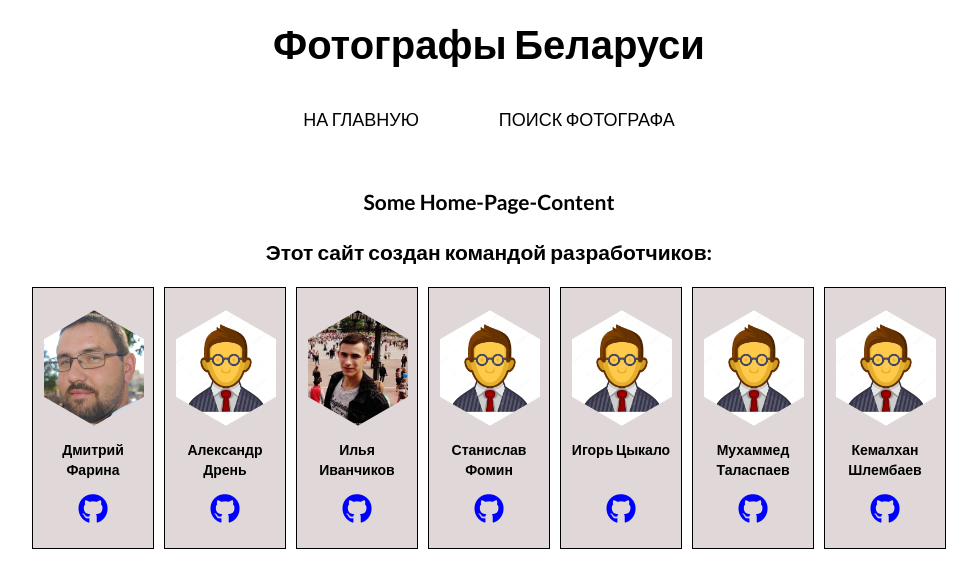
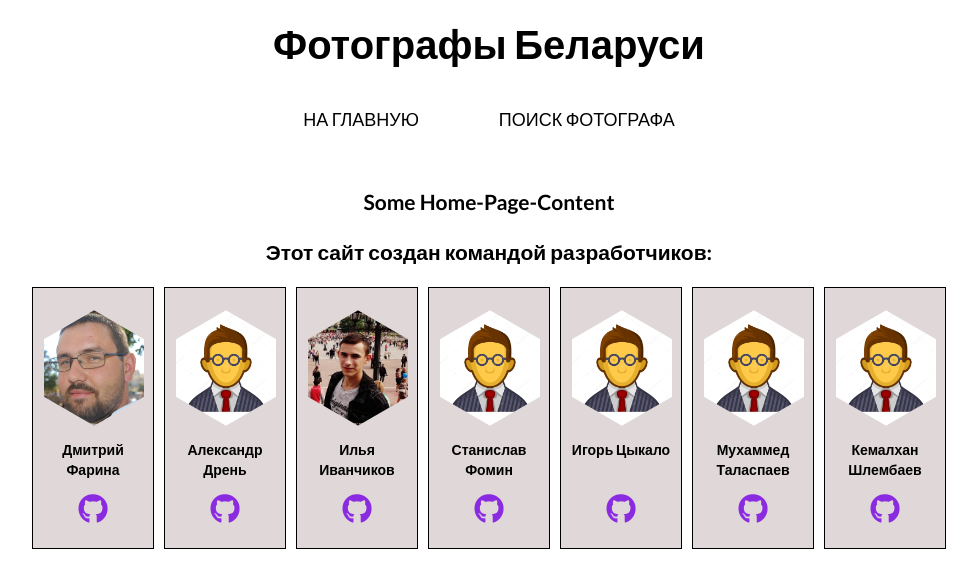
Before and after one commit to noway36/culture-portal, a Gatsby site: page / in a window 1280 px wide. Shown: the whole page, without its empty margins (151-1128 px from the left). Built offline with nearby package versions, Linux system fonts and the light colour scheme; Gatsby itself is replaced by a stand-in of ours.

Commit message:
fix: fix the color of github icons

```diff
--- a/src/components/Main/HomePage/Team/Team.js
+++ b/src/components/Main/HomePage/Team/Team.js
@@ -117,10 +117,7 @@ class Team extends React.Component {
                                     </div>
                                     <div className="teamCard_github">
                                         <a href={`${el.gitHub}`}>
-                                            <i className="fab fa-github"
-                                                style={{
-                                                    color: 'blue'
-                                                }} />
+                                            <i className="fab fa-github" />
                                         </a>
                                     </div>
                                 </div>
--- a/src/components/Main/HomePage/Team/team.css
+++ b/src/components/Main/HomePage/Team/team.css
@@ -70,6 +70,10 @@
     height: 40px;
 }
 
+.teamCard_github i {
+    color: blueviolet;
+}
+
 @media(max-width: 850px) {
     .teamCard {
         width: 250px;
```
